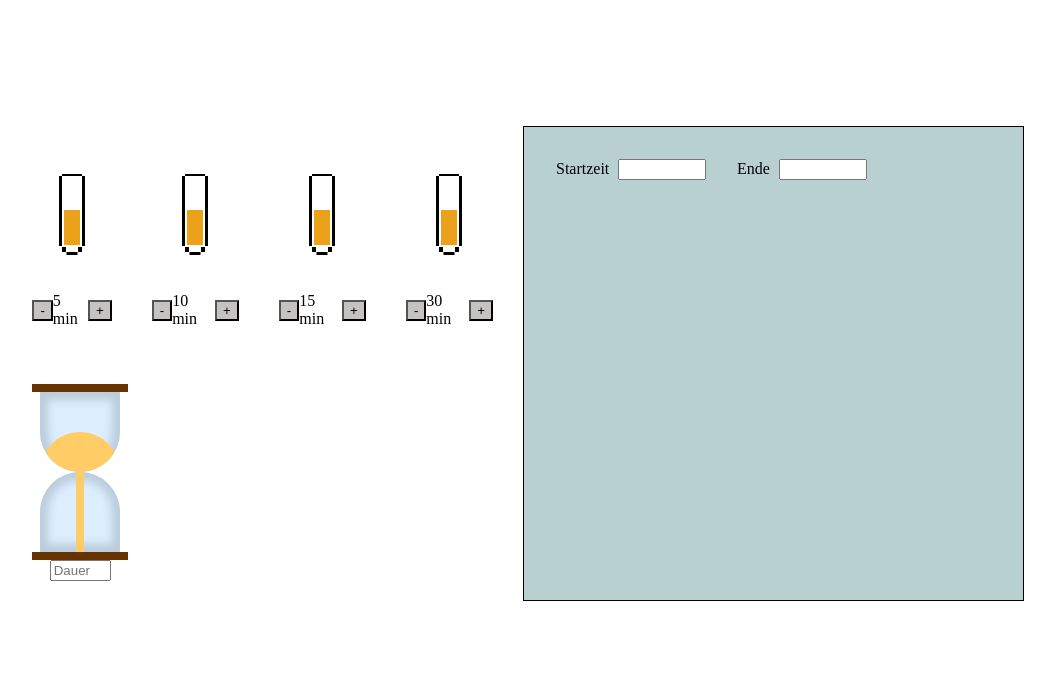
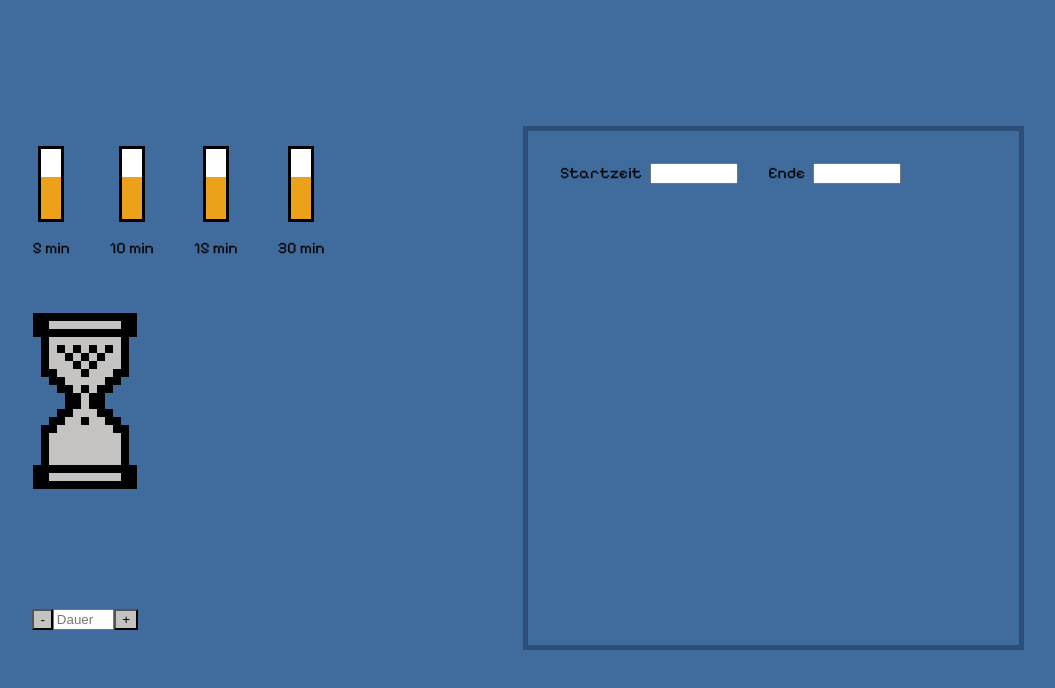
Before and after one commit to mhugen/wexC-sanduhr, a website: page src/index.html in a window 1280 px wide. Shown: the whole page, without its empty margins (122-1177 px from the left). Drawn offline with Linux system fonts and the light colour scheme.

Commit message:
start styling application

```diff
--- a/src/index.html
+++ b/src/index.html
@@ -5,6 +5,9 @@
     <meta name="viewport" content="width=device-width, initial-scale=1.0"/>
     <title>Drag & Drop Sanduhr</title>
     <link rel="stylesheet" href="styles.css"/>
+    <link rel="preconnect" href="https://fonts.googleapis.com">
+    <link rel="preconnect" href="https://fonts.gstatic.com" crossorigin>
+    <link href="https://fonts.googleapis.com/css2?family=Pixelify+Sans:wght@400..700&display=swap" rel="stylesheet">
     <script src="hourglass.js"></script>
 </head>
 <body>
@@ -16,15 +19,8 @@
             <div id="tubes">
                 <div class="draggable" draggable="true" data-duration="5">
                     <div class="tube" id="tube1">
-                        <div class="tube-content"></div>
-                        <div class="middle-pixels"></div>
-                        <div class="bottom-pixels"></div>
                     </div>
-                    <div class="flex">
-                        <button>-</button>
-                        <p>5 min</p>
-                        <button>+</button>
-                    </div>
+                    <p>5 min</p>
                 </div>
                 <div class="draggable" draggable="true" data-duration="10">
                     <div class="tube" id="tube2">
@@ -32,11 +28,7 @@
                         <div class="middle-pixels"></div>
                         <div class="bottom-pixels"></div>
                     </div>
-                    <div class="flex">
-                        <button>-</button>
                         <p>10 min</p>
-                        <button>+</button>
-                    </div>
                 </div>
                 <div class="draggable" draggable="true" data-duration="15">
                     <div class="tube" id="tube3">
@@ -44,11 +36,7 @@
                         <div class="middle-pixels"></div>
                         <div class="bottom-pixels"></div>
                     </div>
-                    <div class="flex">
-                        <button>-</button>
                         <p>15 min</p>
-                        <button>+</button>
-                    </div>
                 </div>
                 <div class="draggable" draggable="true" data-duration="30">
                     <div class="tube" id="tube4">
@@ -56,21 +44,45 @@
                         <div class="middle-pixels"></div>
                         <div class="bottom-pixels"></div>
                     </div>
+                        <p>30 min</p>
+                </div>
+            </div>
+            <div>
+                <div class="draggable" draggable="true" data-duration="free">
+                    <div id="hourglass">
+                        <div class="a"></div>
+                        <div class="b"></div>
+                        <div class="c"></div>
+                        <div class="d"></div>
+                        <div class="e"></div>
+                        <div class="f"></div>
+                        <div class="f"></div>
+                        <div class="e"></div>
+                        <div class="d"></div>
+                        <div class="c"></div>
+                        <div class="b"></div>
+                        <div class="a"></div>
+                    </div>
+                    <div id="sand">
+                        <div class="grain g1"></div>
+                        <div class="grain g2"></div>
+                        <div class="grain g3"></div>
+                        <div class="grain g4"></div>
+                        <div class="grain g5"></div>
+                        <div class="grain g6"></div>
+                        <div class="grain g7"></div>
+                        <div class="grain g8"></div>
+                        <div class="grain g9"></div>
+                        <div class="grain g10"></div>
+                        <div class="grain g11"></div>
+                        <div class="grain g12 hide"></div>
+                        <div class="grain g13"></div>
+                    </div>
                     <div class="flex">
                         <button>-</button>
-                        <p>30 min</p>
+                        <input type="text" placeholder="Dauer" name="dauer" id="dauer"/>
                         <button>+</button>
                     </div>
-                </div>
-            </div>
-            <div id="hourglass">
-                <div class="draggable" draggable="true" data-duration="free">
-                    <div class="hourglass">
-                        <div class="top"></div>
-                        <div class="bottom"></div>
-                    </div>
-                    <input type="text" placeholder="Dauer" name="dauer" id="dauer"/>
-                    <!--<input type="range" min="0" max="60" step="5"/>-->
                 </div>
             </div>
         </div>
--- a/src/styles.css
+++ b/src/styles.css
@@ -1,3 +1,8 @@
+body {
+  background: #406B9D;
+  font-family: "Pixelify Sans";
+}
+
 #grid {
   display: grid;
   grid-template-columns: repeat(2, 1fr);
@@ -6,15 +11,8 @@
   margin: 10%;
 }
 
-/**#grid section {
-  text-align: center;
-}
-**/
-
-
 .start-end-time {
-  border: 1px solid black;
-  background-color: rgb(185, 208, 208);
+  border: 5px solid #2B4F79;
   padding: 2em;
 }
 
@@ -26,12 +24,6 @@
 .flex {
   display:flex;
   align-items: center;
-}
-
-.sanduhr-bild {
-  width: 5em; /* Adjust size as needed */
-  transition: transform 0.5s ease;
-  transform: rotate(0deg)
 }
 
 #drop-zone-left, #drop-zone-right {
@@ -89,240 +81,125 @@ button {                    /* Button to be personalized */
 .tube {
   width: 20px;
   height: 70px;
-  background-color: white;
-  border-left: 3px solid #000;
-  border-right: 3px solid #000;
+  background: linear-gradient(
+          to bottom,
+          white 0%,
+          white 40%,
+          #eca11a 40%,
+          #eca11a 100%);
+  border: 3px solid #000;
+}
+/*https://developer.mozilla.org/en-US/docs/Web/CSS/border-image-slice*/
 
-  position: relative;
-  margin-top: 30px;
-  margin-bottom: 30px;
+/** hourglass **/
+#hourglass{
+  width: 104px;
+  margin: 0 auto;
 }
 
-.tube::before {
-  content: '';
-  position: absolute;
-  top: -2px; /*slightly over bottom of tube*/
-  left: 0;
-  right: 0;
-  height: 2px;
-  width: 20px;
-  background-color: #000;
+#sand{
+  margin: 0 auto;
+  width: 56px;
+  height: 120px;
+  position: relative;
+  top: -144px;
 }
 
-.tube-content {
-  content: '';
+.grain {
+  background-color: #000000;
+  height: 8px;
+  width: 8px;
   position: absolute;
-  bottom: 1px;
-  left: 2px;
-  right: 2px;
-  height: 35px;
-  background-color: #eca11a;
 }
 
-
-.middle-pixels {
-  position: absolute;
-  bottom: -6px;
-  left: 0;
-  right: 0;
-  width: 100%;
-  height: 4px;
-  display: flex;
-  justify-content: center;
-  align-items: flex-end;
+.a, .b, .c, .d, .e, .f{
+  background-color: #c5c2c2;
+  height: 8px;
+  margin: 0 auto;
 }
 
-.middle-pixels::before,
-.middle-pixels::after {
-  content: '';
-  width: 4px;
-  height: 5px;
-  background-color: #000;
-
+.a, .b, .c, .d, .e, .f{
+  border-right: 16px solid black;
+  border-left: 16px solid black;
 }
 
-/* Zusätzliche Pseudo-Elemente für die horizontalen Pixel */
-.middle-pixels::before {
-  margin-right: auto; /* Positioniert das Element am Anfang */
+.a{
+  width: 72px;
+  border-top: 8px solid black;
+  border-bottom: 8px solid black;
 }
 
-.middle-pixels::after {
-  margin-left: auto; /* Positioniert das Element am Ende */
+.b{
+  width: 72px;
+  height: 32px;
+  border-right: 8px solid black;
+  border-left: 8px solid black;
 }
 
-.bottom-pixels::before,
-.bottom-pixels::after {
-  content: '';
-  width: 4px;
-  height: 4px;
-  background-color: #000;
+.c{width: 56px;}
+.d{width: 40px;}
+.e{width: 24px;}
+.f{width: 8px;}
+
+.g1{top: 0px;left: 0px;}
+.g2{top: 0px;left: 16px;}
+.g3{top: 0px;left: 32px;}
+.g4{top: 0px;left: 48px;}
+.g5{top: 8px;left: 8px;}
+.g6{top: 8px;left: 24px;}
+.g7{top: 8px;left: 40px;}
+.g8{top: 16px;left: 16px;}
+.g9{top: 16px;left: 32px;}
+.g10{top: 24px;left: 24px;}
+.g11{top: 40px;left: 24px;}
+.g12{top: 64px;left: 24px;}
+.g13{top: 72px;left: 24px;}
+
+.hide{
+  display: none;
 }
 
-.bottom-pixels::after {
-  content: '';
-  position: absolute;
-  bottom: -9px; /**vertikale Position */
-  left: 50%;
-  transform: translateX(-50%);
-  width: 11px;
-  height: 3px;
-  background-color: #000;
-  /* Diese Werte zentrieren die Linie zwischen den Seitenpixeln */
+.moveg1{
+  left: 16px;
+  top: 112px;
 }
 
-
-
-
-
-
-
-/** hourglass **/
-
-.hourglass {
-  /*animation:flip 10s ease-in-out infinite;*/
-  border-bottom:solid 1vmin #630;
-  border-top:solid 1vmin #630;
-  padding:0 1vmin;
-  top:50%;
-  transition: transform 0.5s ease;
-  transform: rotate(0deg);
-  .top, .bottom {
-    background-color:#def;
-    box-shadow:0 0 1vmin 1vmin #bcd inset;
-    height:10vmin;
-    overflow:hidden;
-    position:relative;
-    width:10vmin;
-  }
-  .top {
-    border-radius:0 0 50% 50%;
-    &:before {
-      /*animation:top 10s linear infinite;*/
-      background-color:#fc6;
-      border-radius:50%;
-      content:"";
-      display:block;
-      height:10vmin;
-      left:0;
-      position:absolute;
-      top:0;
-      transform:translateY(50%);
-      width:10vmin;
-    }
-    &:after {
-      /*animation:top-drip 10s linear infinite;*/
-      background-color:#fc6;
-      content:"";
-      display:block;
-      height:100%;
-      left:45%;
-      position:absolute;
-      top:0;
-      transform:translateY(100%);
-      width:10%;
-    }
-  }
-  .bottom {
-    border-radius:50% 50% 0 0;
-    &:before {
-      /*animation:bottom 10s linear infinite;*/
-      background-color:#fc6;
-      border-radius:50%;
-      content:"";
-      display:block;
-      height:10vmin;
-      left:0;
-      position:absolute;
-      top:0;
-      transform:translateY(100%);
-      width:10vmin;
-    }
-    &:after {
-      /*animation:bottom-drip 10s linear infinite;*/
-      background-color:#fc6;
-      content:"";
-      display:block;
-      height:100%;
-      left:45%;
-      position:absolute;
-      top:0;
-      width:10%;
-    }
-  }
+.moveg2{
+  left: 48px;
+  top: 112px;
 }
 
-@keyframes flip {
-  0%, 45% {
-    transform:rotate(0);
-  }
-  50%, 95% {
-    transform:rotate(180deg);
-  }
-  100% {
-    transform:rotate(360deg);
-  }
+.moveg3{
+  top: 112px;
 }
 
-@keyframes bottom {
-  0% {
-    transform:translateY(100%);
-  }
-  50% {
-    transform:translateY(50%);
-  }
-  51% {
-    transform:translateY(-50%);
-  }
-  100% {
-    transform:translateY(-100%);
-  }
+.moveg4{
+  left: 24px;
+  top: 104px;
 }
 
-@keyframes top {
-  0% {
-    transform:translateY(50%);
-  }
-  50% {
-    transform:translateY(100%);
-  }
-  51% {
-    transform:translateY(-100%);
-  }
-  100% {
-    transform:translateY(-50%);
-  }
+.moveg5{
+  top: 112px;
+  left: 0px;
 }
 
-@keyframes bottom-drip {
-  0% {
-    left:45%;
-    transform:translateY(-100%);
-    width:10%;
-  }
-  5% {
-    transform:translateY(0);
-  }
-  45%, 100% {
-    left:50%;
-    transform:translateY(0);
-    width:0;
-  }
+.moveg6{
+  left: 8px;
+  top: 104px;
 }
 
-@keyframes top-drip {
-  0%, 50% {
-    left:45%;
-    transform:translateY(100%);
-    width:10%;
-  }
-  55% {
-    left:45%;
-    transform:translateY(0);
-    width:10%;
-  }
-  100% {
-    left:50%;
-    transform:translateY(0);
-    width:0;
-  }
+.moveg7{
+  top: 104px;
 }
+
+.moveg8{
+  top: 96px;
+}
+
+.moveg9{
+  top: 96px;
+}
+
+.moveg10{
+  top: 88px;
+}
```
